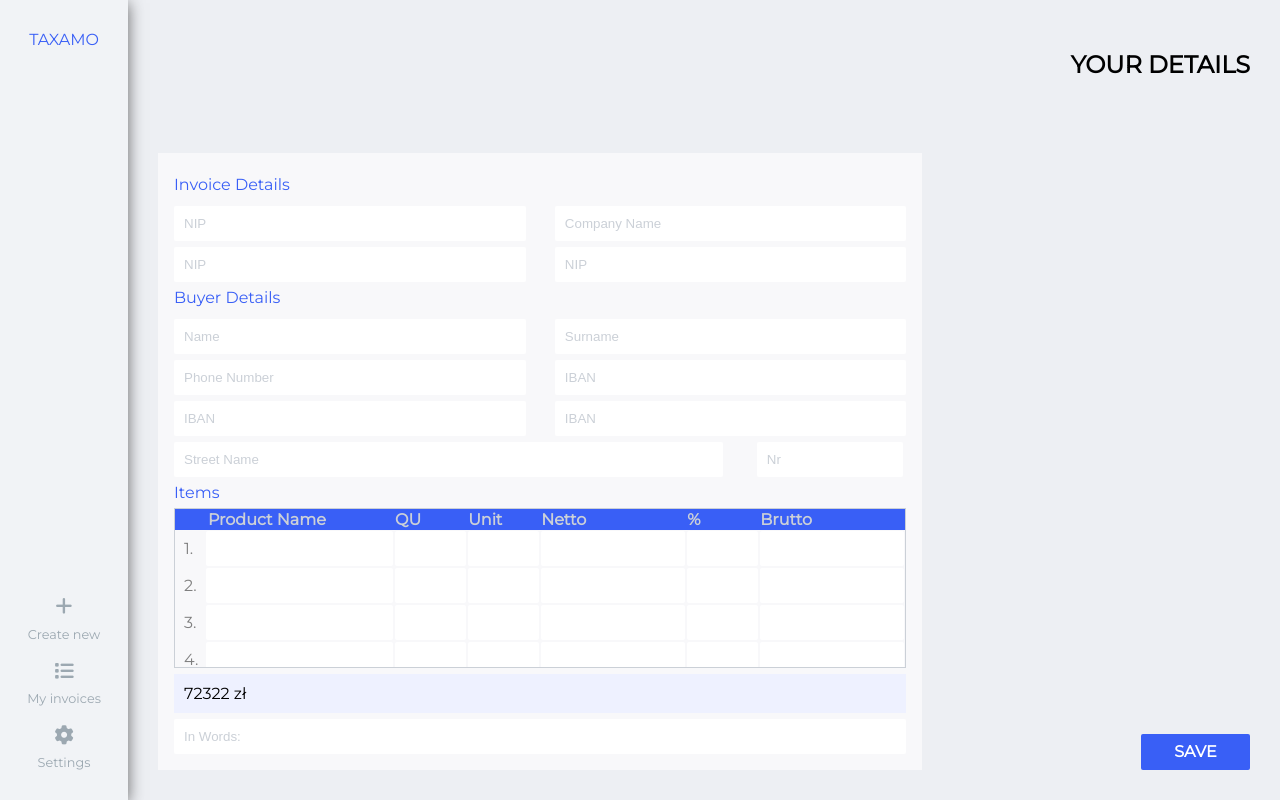
After one commit to fizo99/PAI, a PHP site: page /public/views/new.html in a window 1280 px wide. The commit adds this page. Run offline with PHP 8.4, Linux system fonts and the light colour scheme; some libraries are stand-ins or nearby versions.

Commit message:
new invoice creator with table

```diff
--- a/public/css/basicstyles.css
+++ b/public/css/basicstyles.css
@@ -110,3 +110,38 @@ main {
     color: #395FF6;
 
 }
+
+.w-10 {
+    width: 5%;
+}
+
+.w-10 {
+    width: 10%;
+}
+
+.w-15 {
+    width: 15%;
+}
+
+.w-20 {
+    width: 20%;
+}
+
+.w-25 {
+    width: 25%;
+}
+
+.w-30 {
+    width: 30%;
+}
+
+.w-35 {
+    width: 35%;
+}
+
+.w-40 {
+    width: 40%;
+}
+.w-50 {
+    width: 50%;
+}
--- /dev/null
+++ b/public/css/new.css
@@ -0,0 +1,119 @@
+main {
+    display: flex;
+    flex-direction: column;
+    justify-content: space-between;
+}
+
+form {
+    display: flex;
+    flex-direction: column;
+    width: 70%;
+    background-color: #F8F8FA;
+    padding: 1em;
+}
+form label {
+    color: #395FF6;
+}
+form input {
+    padding: 10px 10px;
+}
+form > * {
+    margin-top: 6px;
+}
+#street {
+    width: 100%;
+}
+#street-name {
+    width: 75%;
+}
+#street-nr {
+    margin-left: 4%;
+    width: 20%;
+}
+
+#form-container {
+    display: flex;
+    flex-direction: row;
+    justify-content: space-between;
+    align-items: flex-end;
+}
+#form-container button {
+    height: 36px;
+    width: 10%;
+}
+
+.details-container {
+    display: flex;
+    flex-direction: row;
+    flex-wrap: wrap;
+    justify-content: space-between;
+}
+
+.details-container input {
+    width: 48%;
+    margin-top: 6px;
+}
+table{
+    display: block;
+    counter-reset: rowNumber;
+    text-align: left;
+    table-layout: fixed;
+    width: 100%;
+    height: 20vh;
+    overflow-y: scroll;
+    border: 1px solid #CBD0D7;
+    border-collapse: collapse;
+}
+
+table thead th {
+    position: sticky;
+    top: 0;
+    z-index: 1;
+    background-color: #395FF6;
+}
+
+table thead tr th:first-child::before {
+    display: inline-block;
+    width: 1em;
+    margin: 0 .5em;
+    content: '';
+}
+table tr > td:first-child
+{
+    counter-increment: rowNumber;
+}
+
+table tr td:first-child::before
+{
+    display: inline-block;
+    content: counter(rowNumber) ".";
+    width: 1em;
+    margin: 0 .5em;
+}
+table thead {
+    color: #CBD0D7;
+    width: 100%;
+}
+table tbody {
+    color: #7F7F7F;
+}
+
+#total {
+    color: #000000;
+    background-color: #EEF1FF;
+    margin-top: 6px;
+    padding: 10px 10px;
+}
+
+table input {
+    width: 100%;
+}
+
+
+
+table tbody tr td:first-child {
+    display: flex;
+    flex-direction: row;
+    justify-content: center;
+    align-items: center;
+}
--- /dev/null
+++ b/public/views/new.html
@@ -0,0 +1,112 @@
+<!DOCTYPE html>
+<!--[if lt IE 7]>      <html class="no-js lt-ie9 lt-ie8 lt-ie7"> <![endif]-->
+<!--[if IE 7]>         <html class="no-js lt-ie9 lt-ie8"> <![endif]-->
+<!--[if IE 8]>         <html class="no-js lt-ie9"> <![endif]-->
+<!--[if gt IE 8]>      <html class="no-js"> <!--<![endif]-->
+<html>
+    <head>
+        <meta charset="utf-8">
+        <meta http-equiv="X-UA-Compatible" content="IE=edge">
+        <title>Login</title>
+        <meta name="description" content="">
+        <meta name="viewport" content="width=device-width, initial-scale=1">
+        <link href='https://fonts.googleapis.com/css?family=Montserrat' rel='stylesheet'>
+        <link rel="stylesheet" href="../css/basicstyles.css">
+        <link rel="stylesheet" href="../css/new.css">
+        <script src="https://kit.fontawesome.com/6afad8acbe.js" crossorigin="anonymous"></script>
+    </head>
+    <body>
+        <nav>
+            <span>TAXAMO</span>
+            <div class="nav-buttons-container">
+                <div class="nav-button"><i class="fas fa-plus"></i>Create new</div>
+                <div class="nav-button"><i class="fas fa-list"></i>My invoices</div>
+                <div class="nav-button"><i class="fas fa-cog"></i>Settings</div>
+            </div>
+        </nav>
+        <main>
+            <h2 class="page-title">YOUR DETAILS</h2>
+            <div id="form-container">
+                <form>
+                    <label>Invoice Details</label>
+                    <div class="details-container">
+                        <input type="text" name="nip" placeholder="NIP">
+                        <input type="text" name="company_name" placeholder="Company Name">
+                        <input type="text" name="nip" placeholder="NIP">
+                        <input type="text" name="nip" placeholder="NIP">
+                    </div>
+                    <label>Buyer Details</label>
+                    <div class="details-container">
+                        <input type="text" name="name" placeholder="Name">
+                        <input type="text" name="surname" placeholder="Surname">
+                        <input type="text" name="phone_number" placeholder="Phone Number">
+                        <input type="text" name="iban" placeholder="IBAN">
+                        <input type="text" name="iban" placeholder="IBAN">
+                        <input type="text" name="iban" placeholder="IBAN">
+                        <div id="street">
+                            <input id="street-name" type="text" name="street" placeholder="Street Name">
+                            <input id="street-nr" type="text" name="street_nr" placeholder="Nr">
+                        </div>
+                    </div>
+                    <label>Items</label>
+                    <table id="items">
+                        <thead>
+                            <tr>
+                              <th class="w-30">Product Name</th>
+                              <th class="w-10">QU</th>
+                              <th class="w-10">Unit</th>
+                              <th class="w-20">Netto</th>
+                              <th class="w-10">%</th>
+                              <th class="w-20">Brutto</th>
+                            </tr>
+                        </thead>
+                        <tbody>
+                            <tr>
+                                <td><input type="text"></td>
+                                <td><input type="text"></td>
+                                <td><input type="text"></td>
+                                <td><input type="text"></td>
+                                <td><input type="text"></td>
+                                <td><input type="text"></td>
+                            </tr>
+                            <tr>
+                                <td><input type="text"></td>
+                                <td><input type="text"></td>
+                                <td><input type="text"></td>
+                                <td><input type="text"></td>
+                                <td><input type="text"></td>
+                                <td><input type="text"></td>
+                            </tr>
+                            <tr>
+                                <td><input type="text"></td>
+                                <td><input type="text"></td>
+                                <td><input type="text"></td>
+                                <td><input type="text"></td>
+                                <td><input type="text"></td>
+                                <td><input type="text"></td>
+                            </tr>
+                            <tr>
+                                <td><input type="text"></td>
+                                <td><input type="text"></td>
+                                <td><input type="text"></td>
+                                <td><input type="text"></td>
+                                <td><input type="text"></td>
+                                <td><input type="text"></td>
+                            </tr>
+                        </tbody>
+                    </table>
+                    <div id="total">72322 zł</div>
+                    <input id="total-words" type="text" name="total-words" placeholder="In Words:"></input>
+                </form>
+                <button id="save" class="btn-solid-blue">SAVE</button>
+            </div>
+        </main>
+    </body>
+    <script>
+        const first = document.getElementById('first');
+        const save = document.getElementById('save');
+        save.onclick = function() {
+            first.remove();
+        }
+    </script>
+</html>
```
Also changed, not shown: public/css/settings.css (line endings or trailing spaces).
